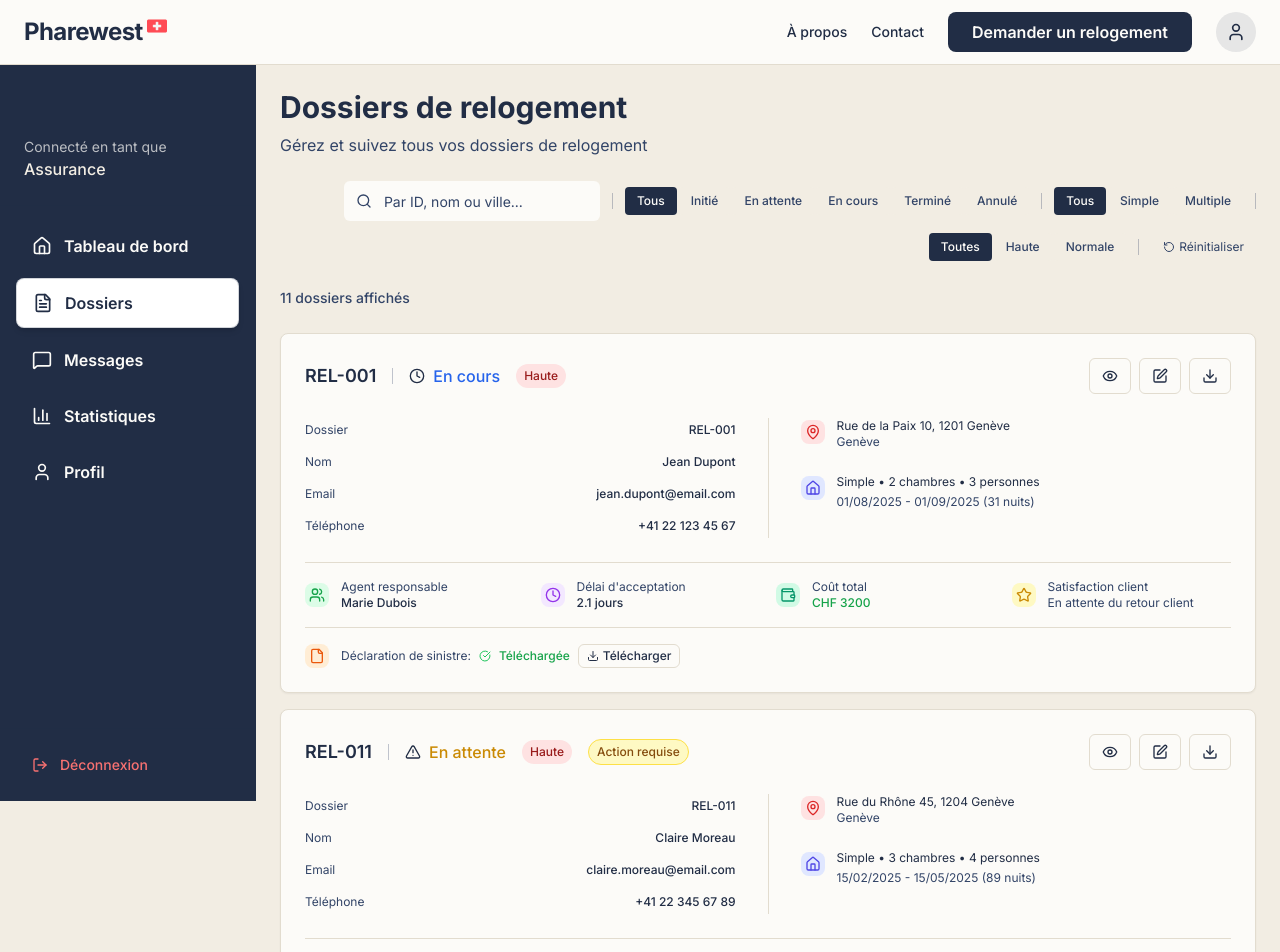
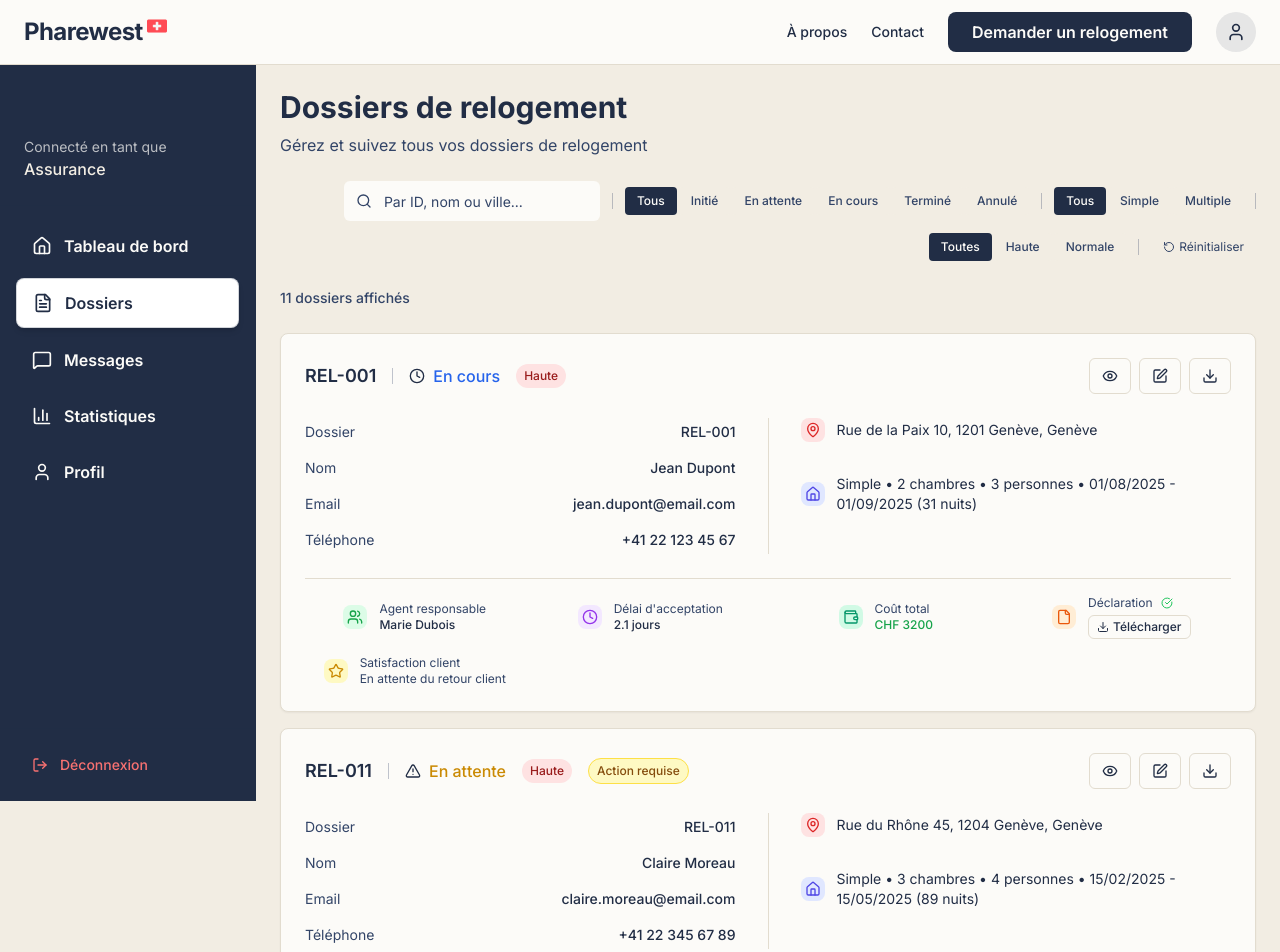
Before and after one commit to valcourgeau/sini, a Next.js app: page /platform/dashboard/assurance/dossiers in a window 1280 px wide. Shown: the top 952 px of the page. Built offline with nearby package versions, Linux system fonts and the light colour scheme.

Commit message:
feat: review dossier summary

```diff
--- a/src/app/platform/dashboard/assurance/dossiers/page.tsx
+++ b/src/app/platform/dashboard/assurance/dossiers/page.tsx
@@ -369,22 +369,22 @@ function AssuranceDossiersContent() {
                 <div className="flex-1">
                   <div className="space-y-2">
                       <div className="flex justify-between items-center py-1">
-                        <span className="text-xs text-muted-foreground">Dossier</span>
-                        <span className="text-xs font-medium text-primary">{case_.id}</span>
+                        <span className="text-sm text-muted-foreground">Dossier</span>
+                        <span className="text-sm font-medium text-primary">{case_.id}</span>
                       </div>
                       <div className="flex justify-between items-center py-1">
-                        <span className="text-xs text-muted-foreground">Nom</span>
-                        <span className="text-xs font-medium">
+                        <span className="text-sm text-muted-foreground">Nom</span>
+                        <span className="text-sm font-medium">
                           {case_.contactPerson.firstName} {case_.contactPerson.lastName}
                         </span>
                       </div>
                       <div className="flex justify-between items-center py-1">
-                        <span className="text-xs text-muted-foreground">Email</span>
-                        <span className="text-xs font-medium">{case_.contactPerson.email}</span>
+                        <span className="text-sm text-muted-foreground">Email</span>
+                        <span className="text-sm font-medium">{case_.contactPerson.email}</span>
                       </div>
                       <div className="flex justify-between items-center py-1">
-                        <span className="text-xs text-muted-foreground">Téléphone</span>
-                        <span className="text-xs font-medium">{case_.contactPerson.phone}</span>
+                        <span className="text-sm text-muted-foreground">Téléphone</span>
+                        <span className="text-sm font-medium">{case_.contactPerson.phone}</span>
                       </div>
                   </div>
                 </div>
@@ -393,40 +393,32 @@ function AssuranceDossiersContent() {
                 <div className="hidden lg:block w-px bg-border"></div>
 
                 {/* Second Column - Address and Relocation Details */}
-                <div className="flex-1 flex flex-col gap-6">
+                <div className="flex-1 flex flex-col gap-8">
                   {/* Formatted Address Line */}
-                  <div className="flex items-start gap-3">
-                    <div className="flex items-center justify-center w-6 h-6 bg-red-100 rounded-lg mt-0.5">
+                  <div className="flex items-center gap-3">
+                    <div className="flex items-center justify-center w-6 h-6 bg-red-100 rounded-lg">
                       <MapPin className="h-4 w-4 text-red-600" />
                     </div>
                     <div className="flex-1">
-                      <p className="text-xs text-foreground">
-                        {case_.disasterAddress?.street}, {case_.disasterAddress?.postalCode} {case_.disasterAddress?.city}
-                      </p>
-                      <p className="text-xs text-muted-foreground">
-                        {case_.disasterAddress?.canton}
+                      <p className="text-sm text-foreground">
+                        {case_.disasterAddress?.street}, {case_.disasterAddress?.postalCode} {case_.disasterAddress?.city}, {case_.disasterAddress?.canton}
                       </p>
                     </div>
                   </div>
 
                   {/* Formatted Relocation Details Line */}
-                  <div className="flex items-start gap-3">
-                    <div className="flex items-center justify-center w-6 h-6 bg-indigo-100 rounded-lg mt-0.5">
+                  <div className="flex items-center gap-3">
+                    <div className="flex items-center justify-center w-6 h-6 bg-indigo-100 rounded-lg">
                       <Home className="h-4 w-4 text-indigo-600" />
                     </div>
                     <div className="flex-1">
                       {case_.relocationRequests && case_.relocationRequests.length > 0 ? (
-                        <div className="space-y-1">
-                          <p className="text-xs text-foreground">
-                            {case_.relocationType === "single" ? "Simple" : "Multiple"} • {case_.relocationRequests[0]?.bedrooms || 0} chambres • {(case_.relocationRequests[0]?.adults || 0) + (case_.relocationRequests[0]?.children || 0)} personnes
-                          </p>
-                          <p className="text-xs text-muted-foreground">
-                            {case_.relocationRequests[0]?.useExactDates && case_.relocationRequests[0]?.departureDate
-                              ? `${formatDate(case_.relocationRequests[0].arrivalDate)} - ${formatDate(case_.relocationRequests[0].departureDate)} (${getNumberOfNights(case_.relocationRequests[0].arrivalDate, case_.relocationRequests[0].departureDate)} nuits)`
-                              : `${formatDate(case_.relocationRequests[0]?.arrivalDate)} (${case_.relocationRequests[0]?.estimatedDuration || "Non spécifié"})`
-                            }
-                          </p>
-                        </div>
+                        <p className="text-sm text-foreground">
+                          {case_.relocationType === "single" ? "Simple" : "Multiple"} • {case_.relocationRequests[0]?.bedrooms || 0} chambres • {(case_.relocationRequests[0]?.adults || 0) + (case_.relocationRequests[0]?.children || 0)} personnes • {case_.relocationRequests[0]?.useExactDates && case_.relocationRequests[0]?.departureDate
+                            ? `${formatDate(case_.relocationRequests[0].arrivalDate)} - ${formatDate(case_.relocationRequests[0].departureDate)} (${getNumberOfNights(case_.relocationRequests[0].arrivalDate, case_.relocationRequests[0].departureDate)} nuits)`
+                            : `${formatDate(case_.relocationRequests[0]?.arrivalDate)} (${case_.relocationRequests[0]?.estimatedDuration || "Non spécifié"})`
+                          }
+                        </p>
                       ) : (
                         <p className="text-xs text-muted-foreground">Aucune demande de relogement</p>
                       )}
@@ -436,7 +428,7 @@ function AssuranceDossiersContent() {
               </div>
 
               {/* Bottom Row with Performance Metrics */}
-              <div className="grid lg:grid-cols-4 gap-4 mt-6 pt-4 border-t">
+              <div className="grid gap-4 mt-6 pt-4 border-t" style={{ gridTemplateColumns: 'repeat(auto-fit, minmax(200px, 1fr))', justifyItems: 'center' }}>
                 {/* Agent Responsible */}
                 <div className="flex items-center gap-3">
                   <div className="flex items-center justify-center w-6 h-6 bg-green-100 rounded-lg">
@@ -474,6 +466,33 @@ function AssuranceDossiersContent() {
                   </div>
                 )}
 
+                {/* Declaration de sinistre */}
+                {case_.insurance && (
+                  <div className="flex items-center gap-3">
+                    <div className="flex items-center justify-center w-6 h-6 bg-orange-100 rounded-lg">
+                      <File className="h-4 w-4 text-orange-600" />
+                    </div>
+                    <div>
+                      <div className="flex items-center gap-2">
+                        <p className="text-xs text-muted-foreground">Déclaration</p>
+                        {case_.insurance.hasInsurance ? (
+                          <CheckCircle className="h-3 w-3 text-green-500" />
+                        ) : (
+                          <AlertTriangle className="h-3 w-3 text-orange-500" />
+                        )}
+                      </div>
+                      {case_.insurance.hasInsurance && (
+                        <div className="mt-1">
+                          <Button variant="outline" size="sm" className="h-6 px-2 text-xs">
+                            <Download className="h-3 w-3 mr-1" />
+                            Télécharger
+                          </Button>
+                        </div>
+                      )}
+                    </div>
+                  </div>
+                )}
+
                 {/* Client Satisfaction */}
                 <div className="flex items-center gap-3">
                   <div className="flex items-center justify-center w-6 h-6 bg-yellow-100 rounded-lg">
@@ -493,34 +512,6 @@ function AssuranceDossiersContent() {
                 </div>
               </div>
 
-              {/* Declaration de sinistre */}
-              {case_.insurance && (
-                <div className="mt-4 pt-4 border-t">
-                  <div className="flex items-center gap-3">
-                    <div className="flex items-center justify-center w-6 h-6 bg-orange-100 rounded-lg">
-                      <File className="h-4 w-4 text-orange-600" />
-                    </div>
-                    <div className="flex items-center gap-2">
-                      <span className="text-xs text-muted-foreground">Déclaration de sinistre:</span>
-                      {case_.insurance.hasInsurance ? (
-                        <div className="flex items-center gap-2">
-                          <CheckCircle className="h-3 w-3 text-green-500" />
-                          <span className="text-xs font-medium text-green-600">Téléchargée</span>
-                          <Button variant="outline" size="sm" className="h-6 px-2 text-xs">
-                            <Download className="h-3 w-3 mr-1" />
-                            Télécharger
-                          </Button>
-                        </div>
-                      ) : (
-                        <div className="flex items-center gap-2">
-                          <AlertTriangle className="h-3 w-3 text-orange-500" />
-                          <span className="text-xs font-medium text-orange-600">Non téléchargée</span>
-                        </div>
-                      )}
-                    </div>
-                  </div>
-                </div>
-              )}
             </Card>
           );
         })}
```
